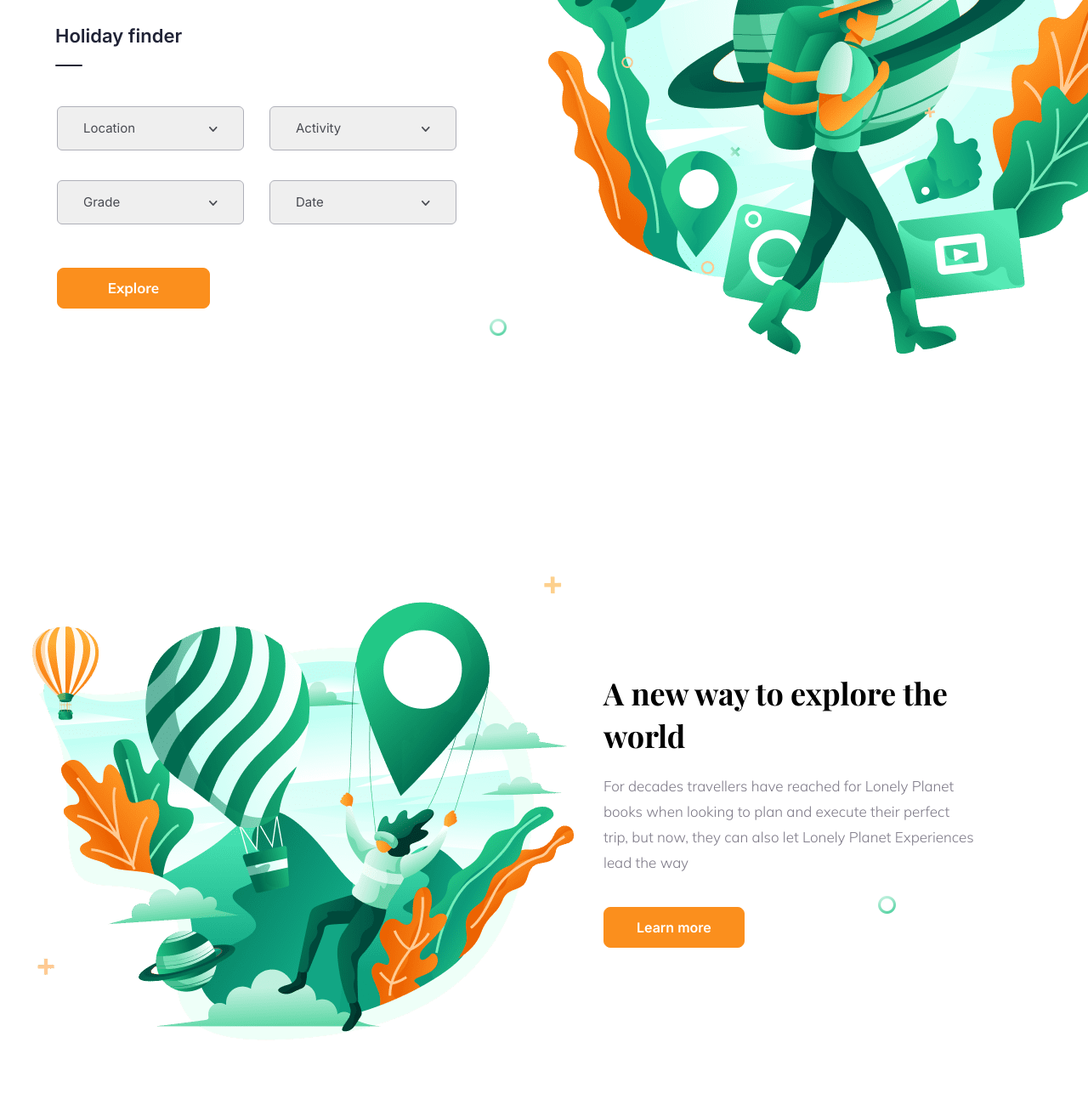
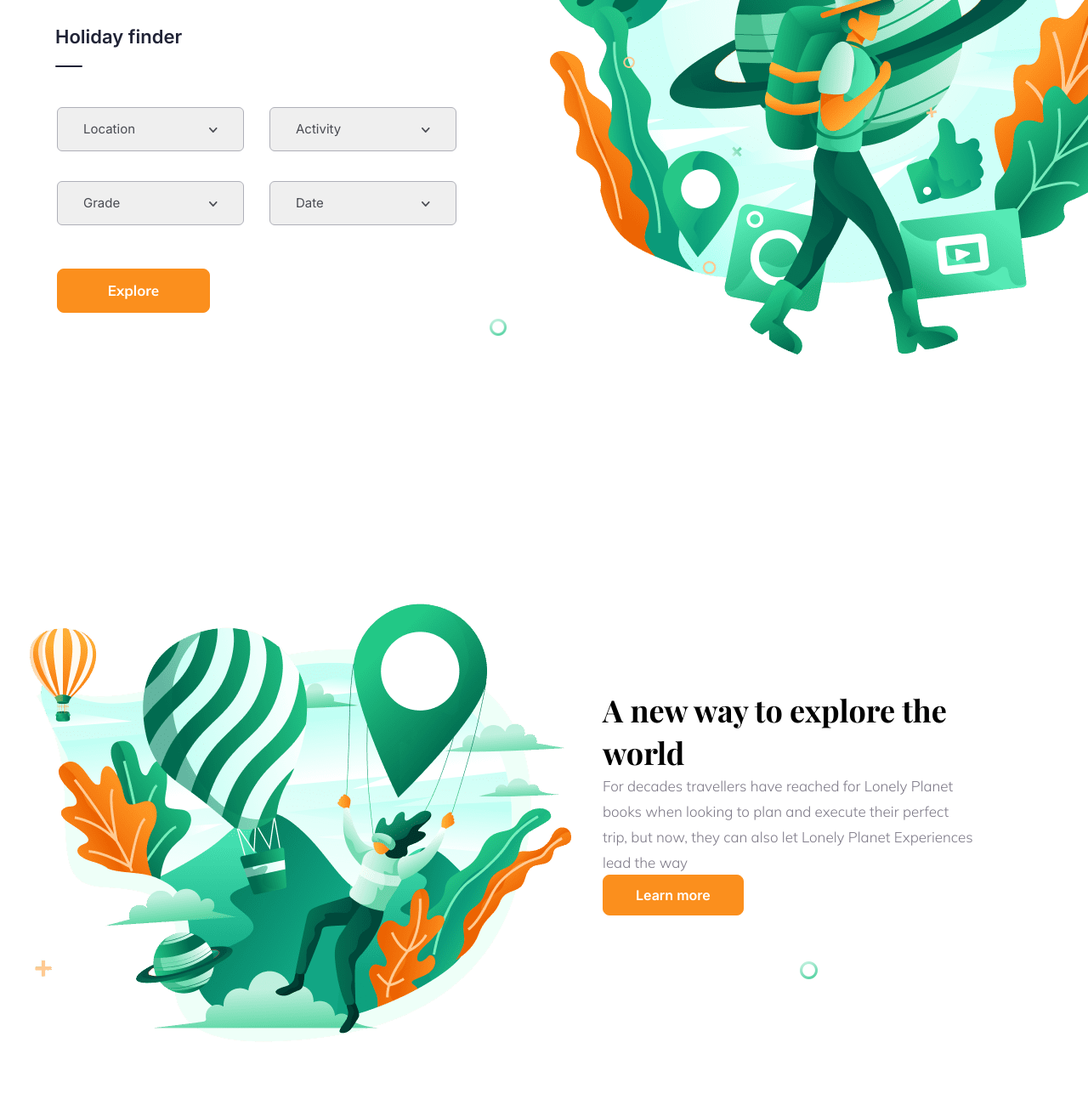
Before and after one commit to Ylya33/explore-and-travel, a plain HTML site: page index.html in a window 1280 px wide. Shown: the part 400-1700 px from the top of the page at 85% size. Drawn offline with nearby package versions, Linux system fonts and the light colour scheme.

Commit message:
corectin section1 - paading-margin

```diff
--- a/css/index.css
+++ b/css/index.css
@@ -226,6 +226,7 @@
     background-position: 50% 50%;
     width: 10px;
     height: 6px;
+    pointer-events: none;
 }
 
 
@@ -296,10 +297,8 @@
 /* form-and-image */
 form {
     margin-bottom: 16px;
-    margin-top: 49px;
-    position: relative;
-    left: 2px;
-    top: -2px;
+    margin-top: 47px;
+    margin-left: 2px;
 }
 
 .form-and-image{
@@ -308,8 +307,7 @@
 }
 .text-form-wrapper {
     margin-left: 5px;
-    position: relative;
-    top: -5px;
+    margin-top: -5px;
 }
 
 .form-and-image h2.h3 {
@@ -331,6 +329,7 @@
 }
 .form-and-image button {
     min-width: 180px;
+    height: 52px;
     margin-top: 16px;
     font-family: 'Mulish';
     font-weight: 700;
@@ -375,19 +374,20 @@
 }
 .image-and-text .text-wrapper {
     width: 440px;
-    position: relative;
-    left: -70px;
-    top: -21px;
+    margin-right: 71px;
 }
+.image-and-text h2, .h2 {
+    margin-top: -51px;
+}
+
 .image-and-text .text-wrapper p {
-    padding-top: 20px;
-    padding-bottom: 39px;
+    margin-top: 0px;
+    margin-bottom: -1px;
 }
 
 .image-and-text .main-picture {
-    position: relative;
-    left: -44px;
-    top: -13px;
+    margin-top: -11px;
+    margin-left: -47px;
 }
 
  .image-and-text .shape {
@@ -406,14 +406,12 @@
 }
 
 .image-and-text .text-form-wrapper .explore {
-    position: relative;
-    top: 2px;
-    left: -1px;
+    margin-top: 2px;
+    margin-left: -1px;
 }
 
 .image-and-text .text-wrapper .button {
-    position: relative;
-    top: -2px;
+
 }
 
 .image-and-text-reverse .text-wrapper {
```
